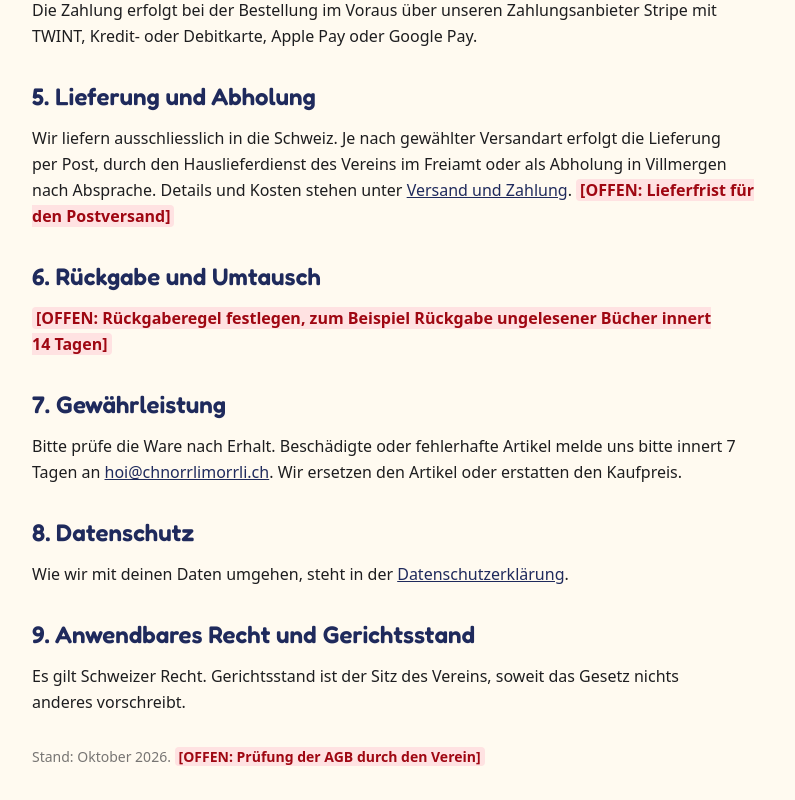
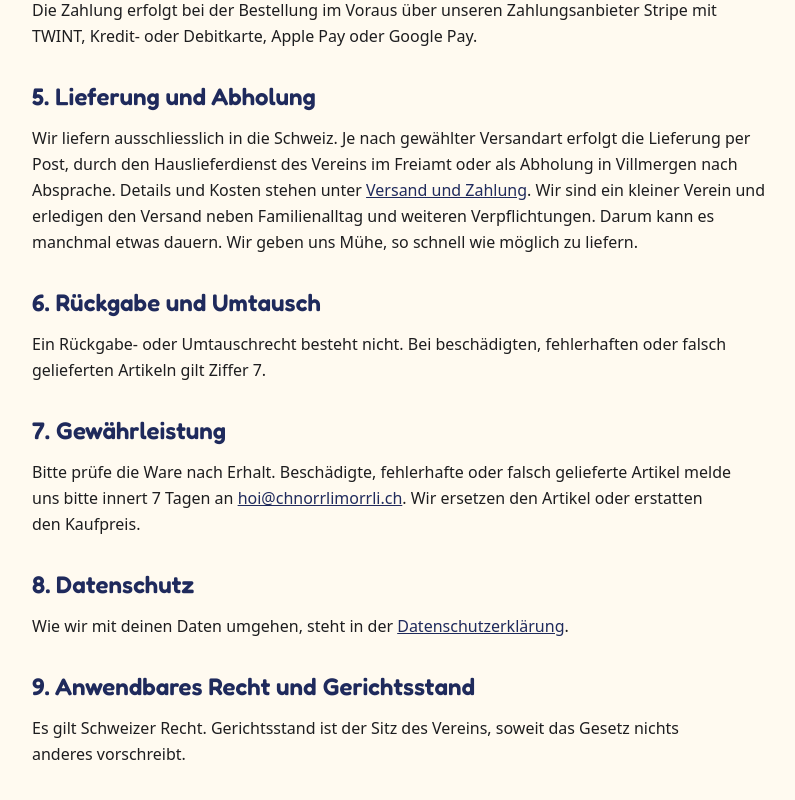
Before and after one commit to raphibolliger/Chnorrlimorrli, an Angular app: page /agb in a window 1280 px wide. Shown: the part 800-1600 px from the top of the page, without its empty margins (240-1035 px from the left). Built offline with nearby package versions, Linux system fonts and the light colour scheme.

Commit message:
Fill in the open details on the legal pages
- Use the address without street and Stefan Sprenger as representative
- Describe delivery without fixed days and state there is no return right
- Drop the review notes and the open-point marker component
- Tick the legal details in the go-live checklist

```diff
--- a/src/app/components/open-point.html
+++ /dev/null
@@ -1 +0,0 @@
-<mark class="rounded bg-red-100 px-1 font-semibold text-red-800">[OFFEN: {{ text() }}]</mark>
--- a/src/app/components/open-point.ts
+++ /dev/null
@@ -1,10 +0,0 @@
-import { ChangeDetectionStrategy, Component, input } from '@angular/core';
-
-@Component({
-  selector: 'app-open-point',
-  changeDetection: ChangeDetectionStrategy.OnPush,
-  templateUrl: './open-point.html',
-})
-export class OpenPoint {
-  readonly text = input.required<string>();
-}
--- a/src/app/pages/imprint.html
+++ b/src/app/pages/imprint.html
@@ -6,7 +6,6 @@
       <h2 class="text-2xl font-semibold text-navy">Betreiber der Webseite und des Shops</h2>
       <p class="mt-3">
         Verein Chnorrlimorrli<br />
-        <app-open-point text="Strasse und Hausnummer des Vereins" /><br />
         5612 Villmergen<br />
         Schweiz
       </p>
@@ -18,9 +17,7 @@
 
     <div>
       <h2 class="text-2xl font-semibold text-navy">Vertretungsberechtigte Person</h2>
-      <p class="mt-3">
-        <app-open-point text="Name und Funktion der verantwortlichen Person im Verein" />
-      </p>
+      <p class="mt-3">Stefan Sprenger</p>
     </div>
 
     <div>
--- a/src/app/pages/imprint.ts
+++ b/src/app/pages/imprint.ts
@@ -1,11 +1,10 @@
 import { ChangeDetectionStrategy, Component } from '@angular/core';
-import { OpenPoint } from '../components/open-point';
 import { PageIntro } from '../components/page-intro';
 import { contactEmail } from '../content/navigation';
 
 @Component({
   selector: 'app-imprint',
-  imports: [OpenPoint, PageIntro],
+  imports: [PageIntro],
   changeDetection: ChangeDetectionStrategy.OnPush,
   templateUrl: './imprint.html',
 })
--- a/src/app/pages/privacy.html
+++ b/src/app/pages/privacy.html
@@ -11,7 +11,7 @@
     <div>
       <h2 class="text-2xl font-semibold text-navy">Verantwortlich</h2>
       <p class="mt-3">
-        Verein Chnorrlimorrli, <app-open-point text="Strasse und Hausnummer" />, 5612 Villmergen<br />
+        Verein Chnorrlimorrli, 5612 Villmergen<br />
         E-Mail:
         <a [href]="'mailto:' + contactEmail" class="text-navy underline">{{ contactEmail }}</a>
       </p>
@@ -98,9 +98,6 @@
       </p>
     </div>
 
-    <p class="text-sm text-ink/60">
-      Stand: Oktober 2026.
-      <app-open-point text="Prüfung der Datenschutzerklärung durch den Verein" />
-    </p>
+    <p class="text-sm text-ink/60">Stand: Oktober 2026.</p>
   </div>
 </section>
--- a/src/app/pages/privacy.ts
+++ b/src/app/pages/privacy.ts
@@ -1,11 +1,10 @@
 import { ChangeDetectionStrategy, Component } from '@angular/core';
-import { OpenPoint } from '../components/open-point';
 import { PageIntro } from '../components/page-intro';
 import { contactEmail } from '../content/navigation';
 
 @Component({
   selector: 'app-privacy',
-  imports: [OpenPoint, PageIntro],
+  imports: [PageIntro],
   changeDetection: ChangeDetectionStrategy.OnPush,
   templateUrl: './privacy.html',
 })
--- a/src/app/pages/shipping-payment.html
+++ b/src/app/pages/shipping-payment.html
@@ -67,9 +67,9 @@
     <div>
       <h2 class="text-2xl font-semibold text-navy">Lieferfristen</h2>
       <p class="mt-3">
-        Bestellungen werden in der Regel innert weniger Tage bearbeitet. Den Hauslieferdienst im
-        Freiamt erledigen wir innerhalb einer Woche.
-        <app-open-point text="Lieferfrist für den Postversand" />
+        Wir sind ein kleiner Verein und erledigen den Versand neben Familienalltag und weiteren
+        Verpflichtungen. Darum kann es manchmal etwas dauern. Wir geben uns Mühe, so schnell wie
+        möglich zu liefern.
       </p>
     </div>
 
--- a/src/app/pages/shipping-payment.ts
+++ b/src/app/pages/shipping-payment.ts
@@ -1,6 +1,5 @@
 import { afterNextRender, ChangeDetectionStrategy, Component, inject, signal } from '@angular/core';
 import { RouterLink } from '@angular/router';
-import { OpenPoint } from '../components/open-point';
 import { PageIntro } from '../components/page-intro';
 import { ChfPipe } from '../core/chf.pipe';
 import { ShippingPricePipe } from '../core/shipping-price.pipe';
@@ -8,7 +7,7 @@ import { ShippingMethod, ShopApi } from '../core/shop-api';
 
 @Component({
   selector: 'app-shipping-payment',
-  imports: [RouterLink, OpenPoint, PageIntro, ChfPipe, ShippingPricePipe],
+  imports: [RouterLink, PageIntro, ChfPipe, ShippingPricePipe],
   changeDetection: ChangeDetectionStrategy.OnPush,
   templateUrl: './shipping-payment.html',
 })
--- a/src/app/pages/terms.html
+++ b/src/app/pages/terms.html
@@ -43,24 +43,25 @@
         Lieferung per Post, durch den Hauslieferdienst des Vereins im Freiamt oder als Abholung in
         Villmergen nach Absprache. Details und Kosten stehen unter
         <a routerLink="/versand-und-zahlung" class="text-navy underline">Versand und Zahlung</a>.
-        <app-open-point text="Lieferfrist für den Postversand" />
+        Wir sind ein kleiner Verein und erledigen den Versand neben Familienalltag und weiteren
+        Verpflichtungen. Darum kann es manchmal etwas dauern. Wir geben uns Mühe, so schnell wie
+        möglich zu liefern.
       </p>
     </div>
 
     <div>
       <h2 class="text-2xl font-semibold text-navy">6. Rückgabe und Umtausch</h2>
       <p class="mt-3">
-        <app-open-point
-          text="Rückgaberegel festlegen, zum Beispiel Rückgabe ungelesener Bücher innert 14 Tagen"
-        />
+        Ein Rückgabe- oder Umtauschrecht besteht nicht. Bei beschädigten, fehlerhaften oder falsch
+        gelieferten Artikeln gilt Ziffer 7.
       </p>
     </div>
 
     <div>
       <h2 class="text-2xl font-semibold text-navy">7. Gewährleistung</h2>
       <p class="mt-3">
-        Bitte prüfe die Ware nach Erhalt. Beschädigte oder fehlerhafte Artikel melde uns bitte
-        innert 7 Tagen an
+        Bitte prüfe die Ware nach Erhalt. Beschädigte, fehlerhafte oder falsch gelieferte Artikel
+        melde uns bitte innert 7 Tagen an
         <a [href]="'mailto:' + contactEmail" class="text-navy underline">{{ contactEmail }}</a
         >. Wir ersetzen den Artikel oder erstatten den Kaufpreis.
       </p>
@@ -82,8 +83,6 @@
       </p>
     </div>
 
-    <p class="text-sm text-ink/60">
-      Stand: Oktober 2026. <app-open-point text="Prüfung der AGB durch den Verein" />
-    </p>
+    <p class="text-sm text-ink/60">Stand: Oktober 2026.</p>
   </div>
 </section>
--- a/src/app/pages/terms.ts
+++ b/src/app/pages/terms.ts
@@ -1,12 +1,11 @@
 import { ChangeDetectionStrategy, Component } from '@angular/core';
 import { RouterLink } from '@angular/router';
-import { OpenPoint } from '../components/open-point';
 import { PageIntro } from '../components/page-intro';
 import { contactEmail } from '../content/navigation';
 
 @Component({
   selector: 'app-terms',
-  imports: [RouterLink, OpenPoint, PageIntro],
+  imports: [RouterLink, PageIntro],
   changeDetection: ChangeDetectionStrategy.OnPush,
   templateUrl: './terms.html',
 })
```
Also changed, not shown: 1 other file (tests, documents, lock files or other folders).
